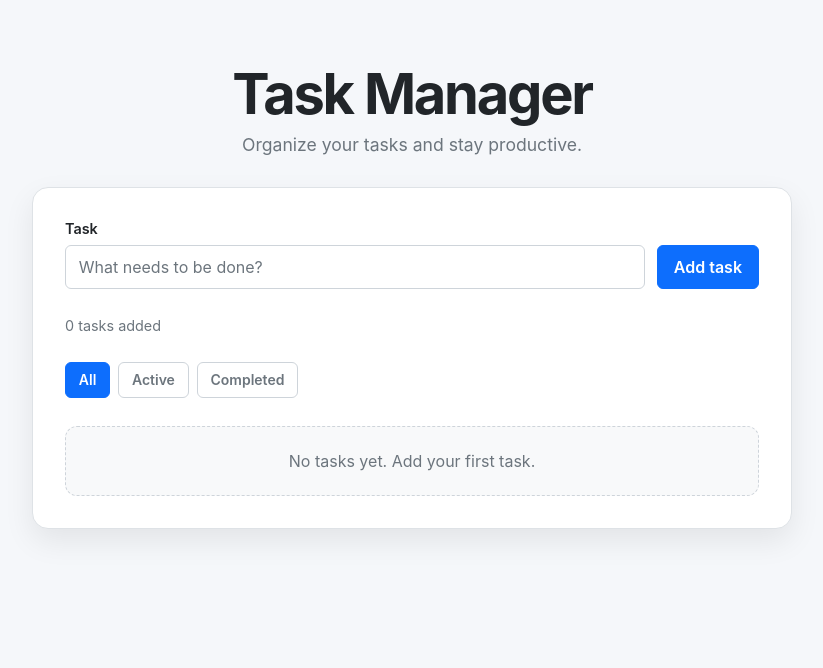
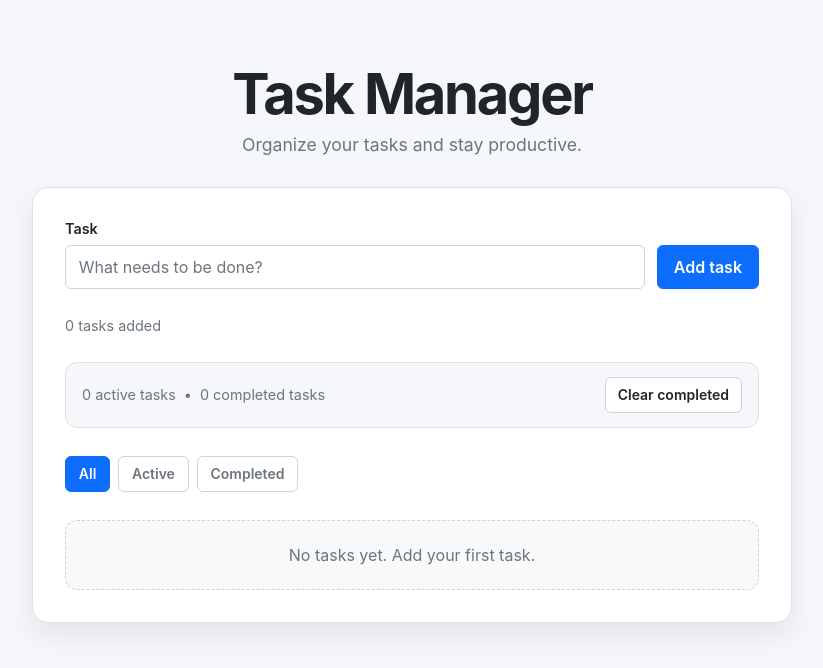
Before and after one commit to jositoda1/task-manager, a React (Vite) app: page / in a window 1280 px wide. Shown: the top 668 px of the page, without its empty margins (228-1051 px from the left). Built offline with nearby package versions, Linux system fonts and the light colour scheme.

Commit message:
feat: add task summary and clear completed

```diff
--- a/src/App.css
+++ b/src/App.css
@@ -399,6 +399,39 @@
 
 
 /* -------------------------------------------------------
+   Task summary
+   ------------------------------------------------------- */
+
+/* I use Flexbox because the summary has two main horizontal elements:
+   informational counts and one related action. */
+.task-summary {
+  display: flex;
+  align-items: center;
+  justify-content: space-between;
+  gap: 1rem;
+
+  padding: 0.875rem 1rem;
+
+  background: var(--color-background);
+  border: 1px solid var(--color-border);
+  border-radius: 0.75rem;
+}
+
+/* I keep the counts visually compact because they provide supporting
+   information rather than acting as the primary application content. */
+.task-summary__counts {
+  display: flex;
+  align-items: center;
+  flex-wrap: wrap;
+  gap: 0.5rem;
+
+  margin: 0;
+
+  color: var(--color-text-muted);
+  font-size: 0.9rem;
+}
+
+/* -------------------------------------------------------
    Responsive layout
    ------------------------------------------------------- */
 
@@ -442,4 +475,13 @@
   .task-item__actions {
     justify-content: flex-end;
   }
+
+  .task-summary {
+    align-items: stretch;
+    flex-direction: column;
+  }
+
+  .task-summary .button {
+    width: 100%;
+  }
 }
--- a/src/App.jsx
+++ b/src/App.jsx
@@ -3,7 +3,7 @@ import './App.css'
 import TaskForm from './components/TaskForm'
 import TaskList from './components/TaskList'
 import TaskFilters from './components/TaskFilters'
-
+import TaskSummary from './components/TaskSummary'
 
 function App() {
 
@@ -89,7 +89,13 @@ function App() {
       ),
     )
   }
-
+  const handleClearCompleted = () => {
+    // I derive a new collection containing only active tasks instead of
+    // mutating the existing array or deleting completed tasks individually.
+    setTasks((currentTasks) =>
+      currentTasks.filter((task) => !task.completed),
+    )
+  }
   // I derive the visible collection from the source task state and the
   // selected filter instead of storing a duplicated filtered task list.
   const visibleTasks = tasks.filter((task) => {
@@ -103,6 +109,13 @@ function App() {
 
     return true
   })
+
+
+  // I derive task counts from the source collection instead of storing them
+  // separately because they can always be calculated from the current tasks.
+  const activeCount = tasks.filter((task) => !task.completed).length
+
+  const completedCount = tasks.filter((task) => task.completed).length
   return (
     <main className="app">
       <header className="app-header">
@@ -116,6 +129,13 @@ function App() {
         <p className="task-count">
           {tasks.length} {tasks.length === 1 ? 'task' : 'tasks'} added
         </p>
+
+        <TaskSummary
+          activeCount={activeCount}
+          completedCount={completedCount}
+          onClearCompleted={handleClearCompleted}
+        />
+
         <TaskFilters
           activeFilter={filter}
           onFilterChange={setFilter}
--- /dev/null
+++ b/src/components/TaskSummary.jsx
@@ -0,0 +1,40 @@
+// src/components/TaskSummary.jsx
+
+function TaskSummary({
+    activeCount,
+    completedCount,
+    onClearCompleted,
+}) {
+    return (
+        <section
+            className="task-summary"
+            aria-label="Task summary"
+        >
+            <p className="task-summary__counts">
+                <span>
+                    {activeCount} {activeCount === 1 ? 'active task' : 'active tasks'}
+                </span>
+
+                <span aria-hidden="true">•</span>
+
+                <span>
+                    {completedCount}{' '}
+                    {completedCount === 1
+                        ? 'completed task'
+                        : 'completed tasks'}
+                </span>
+            </p>
+
+            <button
+                className="button button--secondary button--small"
+                type="button"
+                onClick={onClearCompleted}
+                disabled={completedCount === 0}
+            >
+                Clear completed
+            </button>
+        </section>
+    )
+}
+
+export default TaskSummary
```
Also changed, not shown: 2 other files (tests, documents, lock files or other folders).
